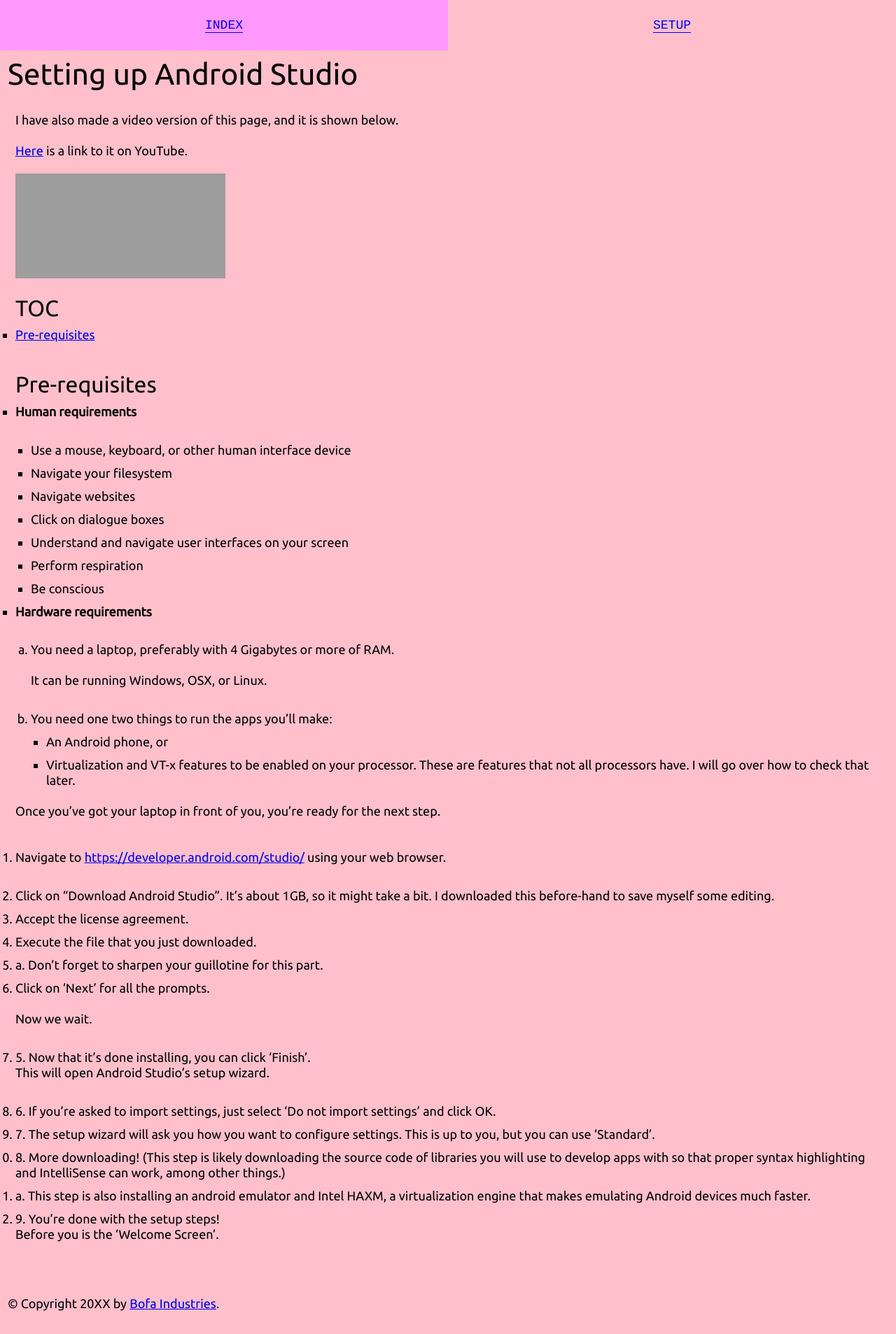
After one commit to HenryFBP/itmd-460, a Flask app: page /setup in a window 1280 px wide. The commit adds this page. Shown: the whole page at 70% size. Run offline with Flask 2, Linux system fonts and the light colour scheme; grey boxes are pictures that could not be loaded.

Commit message:
begin setup section

```diff
--- a/assignments/final/website/app/routes.py
+++ b/assignments/final/website/app/routes.py
@@ -7,3 +7,7 @@ from app import app
 @app.route('/index')
 def index():
     return render_template('index.html')
+
+@app.route('/setup')
+def setup():
+    return render_template('setup.html')
--- a/assignments/final/website/app/start_app.py
+++ b/assignments/final/website/app/start_app.py
@@ -1,6 +1,10 @@
+import os
+
 from app import app
 
-from app.routes import index
+from app.routes import *
 
 if __name__ == '__main__':
+    os.environ['FLASK_ENV'] = 'development'  # Enable auto-restart.
+
     app.run()
--- a/assignments/final/website/app/templates/index.html
+++ b/assignments/final/website/app/templates/index.html
@@ -8,7 +8,7 @@
     <ol>
         <li>Setting up a development environment</li>
         <li>Making a skeleton project</li>
-        <li>Crash course in Java</li>
+        <li>A crash course in Java</li>
         <li>Fully understanding all of the code in the skeleton project</li>
         <li>Extending your project with new functionality</li>
     </ol>
--- a/assignments/final/website/app/templates/navigation.html
+++ b/assignments/final/website/app/templates/navigation.html
@@ -3,5 +3,9 @@
     <li><a href="{{ url_for('index') }}">
         Index
     </a></li>
+
+    <li><a href="{{ url_for('setup') }}">
+        Setup
+    </a></li>
 </ul>
 {% endblock %}
--- /dev/null
+++ b/assignments/final/website/app/templates/setup.html
@@ -0,0 +1,88 @@
+{% extends "base.html" %}
+
+{% block content %}
+<h1>Setting up Android Studio</h1>
+
+<aside>
+    <p>I have also made a video version of this page, and it is shown below.</p>
+    <p><a href="https://www.youtube.com/watch?v=1iN8voA_oy8">Here</a>
+        is a link to it on YouTube.</p>
+
+    <iframe src="https://www.youtube-nocookie.com/embed/1iN8voA_oy8" frameborder="0"
+            allow="accelerometer; autoplay; encrypted-media; gyroscope; picture-in-picture" allowfullscreen></iframe>
+</aside>
+
+<section id="toc">
+    <h2>TOC</h2>
+    <ul>
+        <li>
+            <a href="#prereqs">Pre-requisites</a>
+        </li>
+    </ul>
+</section>
+
+<section id="prereqs">
+    <h2>Pre-requisites</h2>
+    <ul>
+        <li>
+            <h3>Human requirements</h3>
+            <ul>
+                <li>Use a mouse, keyboard, or other human interface device</li>
+                <li>Navigate your filesystem</li>
+                <li>Navigate websites</li>
+                <li>Click on dialogue boxes</li>
+                <li>Understand and navigate user interfaces on your screen</li>
+                <li>Perform respiration</li>
+                <li>Be conscious</li>
+            </ul>
+        </li>
+        <li>
+            <h3>Hardware requirements</h3>
+            <ol>
+                <li><p>You need a laptop, preferably with 4 Gigabytes or more of RAM.</p>
+                    <p>It can be running Windows, OSX, or Linux.</p>
+                </li>
+                <li>You need one two things to run the apps you’ll make:
+                    <ul>
+                        <li>An Android phone, or</li>
+                        <li>Virtualization and VT-x features to be enabled on your processor. These are
+                            features that not all processors have. I will go over how to check that later.
+                        </li>
+                    </ul>
+                </li>
+            </ol>
+        </li>
+    </ul>
+    <p>Once you’ve got your laptop in front of you, you’re ready for the next step.</p>
+</section>
+
+<section id="installing">
+    <ol>
+        <li><p>Navigate to <a href="https://developer.android.com/studio/ ">https://developer.android.com/studio/</a>
+            using your web browser.</p></li>
+        <li>Click on “Download Android Studio”.
+            It’s about 1GB, so it might take a bit. I downloaded this before-hand to save myself some editing.
+        </li>
+        <li>Accept the license agreement.</li>
+        <li>Execute the file that you just downloaded.</li>
+        <li>a. Don’t forget to sharpen your guillotine for this part.</li>
+        <li><p>Click on ‘Next’ for all the prompts.</p>
+            <p>Now we wait.</p></li>
+        <li>5. Now that it’s done installing, you can click ‘Finish’.
+            <p>This will open Android Studio’s setup wizard.</p></li>
+        <li>6. If you’re asked to import settings, just select ‘Do not import settings’ and click OK.</li>
+        <li>7. The setup wizard will ask you how you want to configure settings. This is up to you, but you can use
+            ‘Standard’.
+        </li>
+        <li>8. More downloading! (This step is likely downloading the source code of libraries you will use to develop
+            apps with so that proper syntax highlighting and IntelliSense can work, among other things.)
+        </li>
+        <li>a. This step is also installing an android emulator and Intel HAXM, a virtualization engine that makes
+            emulating Android devices much faster.
+        </li>
+        <li>9. You’re done with the setup steps!
+            <p>Before you is the ‘Welcome Screen’.</p>
+
+    </ol>
+</section>
+{% endblock %}
```
Also changed, not shown: 1 other file.
